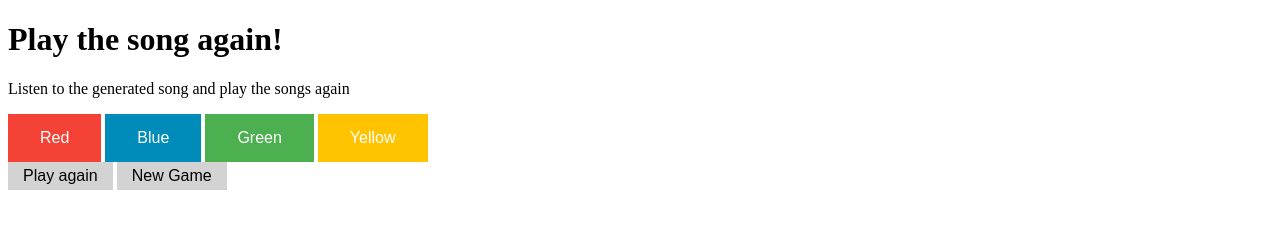
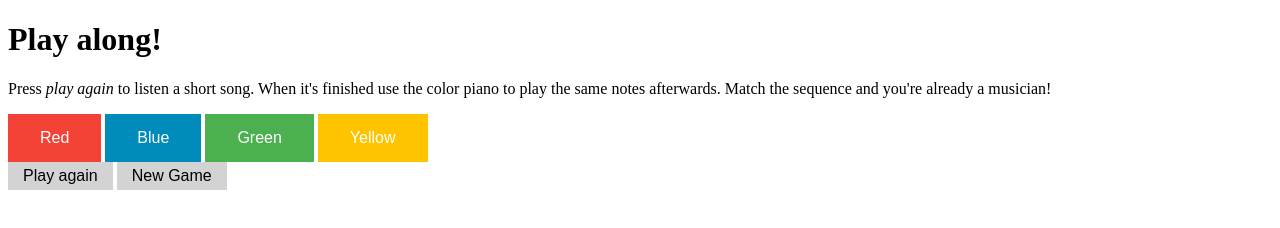
Before and after one commit to fabianschwarzfritz/sounds, a plain HTML site: page index.html in a window 1280 px wide. Drawn offline with Linux system fonts and the light colour scheme.

Commit message:
Better description

```diff
--- a/index.html
+++ b/index.html
@@ -119,8 +119,12 @@
             font-size: 16px;
         }
     </style>
-    <h1>Play the song again!</h1>
-    <p>Listen to the generated song and play the songs again</p>
+    <h1>Play along!</h1>
+    <p>
+        Press <i>play again</i> to listen a short song. When it's finished
+        use the color piano to play the same notes afterwards.
+        Match the sequence and you're already a musician!
+    </p>
     <button id="red" class="pianokey">Red</button>
     <button id="blue" class="pianokey">Blue</button>
     <button id="green" class="pianokey">Green</button>
```
